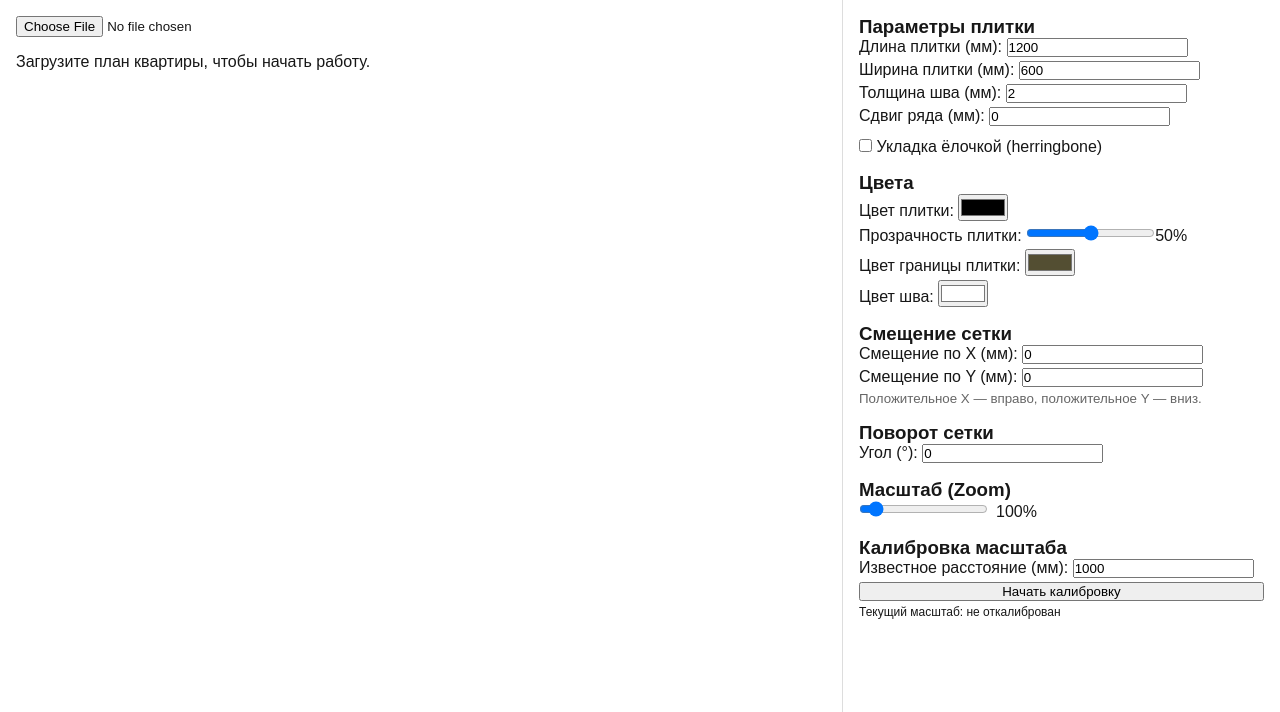
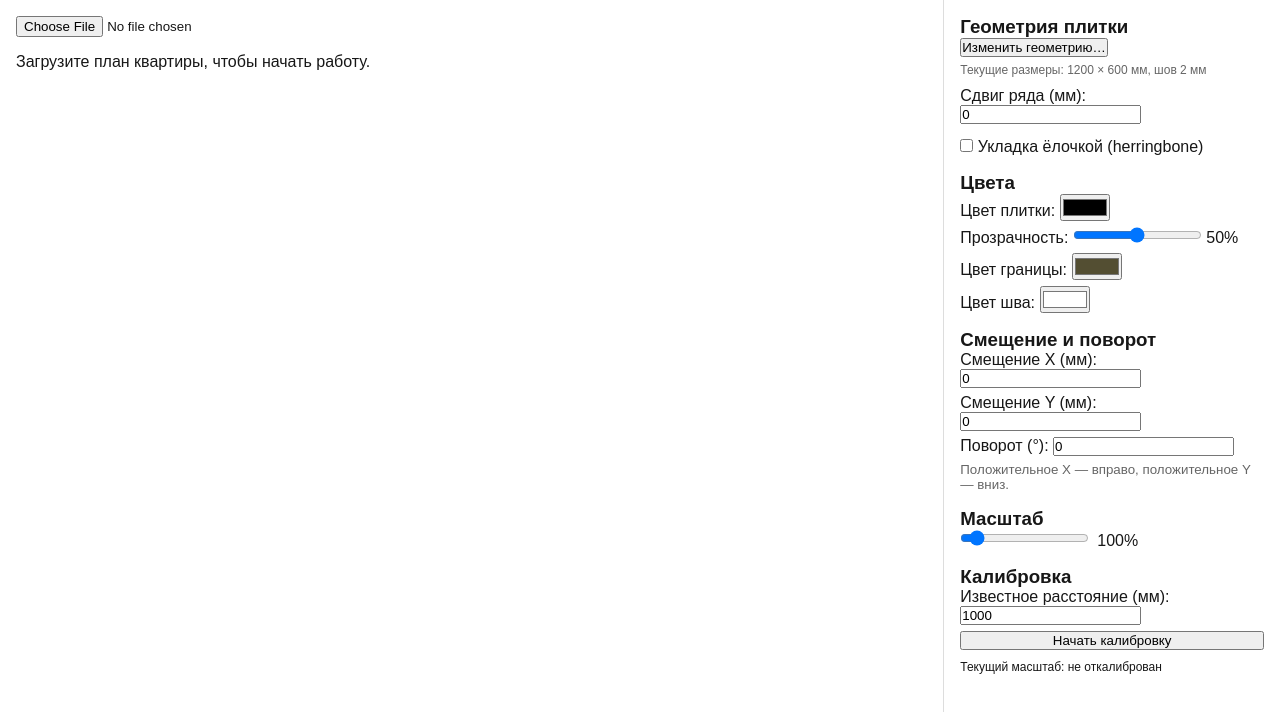
Before and after one commit to BuffonPLIT/tiles, a Next.js app: page / in a window 1280 px wide. Shown: the top 712 px of the page. Built offline with nearby package versions, Linux system fonts and the light colour scheme.

Commit message:
master: popup size

```diff
--- /dev/null
+++ b/src/app/components/PopupGeometryModal.js
@@ -0,0 +1,85 @@
+"use client";
+
+import React, { useState, useEffect } from "react";
+
+export default function PopupGeometryModal({
+  open,
+  onClose,
+  initialValues, // { tileWidthMm, tileLengthMm, groutMm }
+  onSave,
+}) {
+  const [values, setValues] = useState(initialValues);
+
+  useEffect(() => {
+    // eslint-disable-next-line react-hooks/set-state-in-effect
+    if (open) setValues(initialValues);
+  }, [open, initialValues]);
+
+  const update = (field, value) => {
+    setValues((prev) => ({
+      ...prev,
+      [field]: value,
+    }));
+  };
+
+  if (!open) return null;
+
+  return (
+    <div
+      style={{
+        position: "fixed",
+        inset: 0,
+        background: "rgba(0,0,0,0.45)",
+        display: "flex",
+        alignItems: "center",
+        justifyContent: "center",
+        zIndex: 9999,
+      }}
+    >
+      <div
+        style={{
+          background: "#fff",
+          padding: "20px 24px",
+          borderRadius: 12,
+          width: 350,
+          boxShadow: "0 4px 16px rgba(0,0,0,0.25)",
+          display: "flex",
+          flexDirection: "column",
+          gap: 12,
+        }}
+      >
+        <h3 style={{ margin: 0 }}>Геометрия плитки</h3>
+
+        <label>
+          Длина плитки (мм):{" "}
+          <input type="number" value={values.tileWidthMm} onChange={(e) => update("tileWidthMm", Number(e.target.value) || 0)} />
+        </label>
+
+        <label>
+          Ширина плитки (мм):{" "}
+          <input type="number" value={values.tileLengthMm} onChange={(e) => update("tileLengthMm", Number(e.target.value) || 0)} />
+        </label>
+
+        <label>
+          Толщина шва (мм): <input type="number" value={values.groutMm} onChange={(e) => update("groutMm", Number(e.target.value) || 0)} />
+        </label>
+
+        <div style={{ display: "flex", gap: 12, marginTop: 16 }}>
+          <button
+            style={{ flex: 1, padding: "8px 0" }}
+            onClick={() => {
+              onSave(values);
+              onClose();
+            }}
+          >
+            Сохранить
+          </button>
+
+          <button style={{ flex: 1, padding: "8px 0" }} onClick={onClose}>
+            Отмена
+          </button>
+        </div>
+      </div>
+    </div>
+  );
+}
--- a/src/app/components/Sidebar.js
+++ b/src/app/components/Sidebar.js
@@ -1,4 +1,7 @@
+"use client";
+
 import React, { useState, useEffect } from "react";
+import PopupGeometryModal from "./PopupGeometryModal";
 
 function Sidebar({
   tileSettings,
@@ -9,28 +12,30 @@ function Sidebar({
   onChangeKnownDistance,
   onStartCalibration,
   pxPerMm,
-  stats, // currently unused, but passed from parent
+  stats,
 }) {
-  // Local copy of tile settings for debounced updates
+  // Local copy of settings to reduce renders (debounced sync)
   const [localSettings, setLocalSettings] = useState(tileSettings);
 
-  // Sync local state when parent tileSettings change (e.g. after localStorage load)
+  // Modal state for geometry editing
+  const [isGeoModalOpen, setGeoModalOpen] = useState(false);
+
+  // Sync local state when parent tileSettings change (e.g. after loading from storage)
   useEffect(() => {
     setLocalSettings(tileSettings);
   }, [tileSettings]);
 
-  // Debounce: apply changes to parent after 700ms of inactivity
+  // Debounced propagation of changes to parent state (700ms delay)
   useEffect(() => {
     const timer = setTimeout(() => {
-      // avoid redundant update when local state just mirrors props
-      if (localSettings === tileSettings) return;
+      if (localSettings === tileSettings) return; // skip redundant sync
       onTileSettingsChange(localSettings);
     }, 700);
 
     return () => clearTimeout(timer);
   }, [localSettings, tileSettings, onTileSettingsChange]);
 
-  // Update helper
+  // Helper: update a single field in local state
   const update = (field, value) => {
     setLocalSettings((prev) => ({
       ...prev,
@@ -40,36 +45,37 @@ function Sidebar({
 
   return (
     <>
+      {/* Geometry popup */}
+      <PopupGeometryModal
+        open={isGeoModalOpen}
+        onClose={() => setGeoModalOpen(false)}
+        initialValues={{
+          tileWidthMm: localSettings.tileWidthMm,
+          tileLengthMm: localSettings.tileLengthMm,
+          groutMm: localSettings.groutMm,
+        }}
+        onSave={(newValues) => {
+          // Batch update for performance
+          setLocalSettings((prev) => ({
+            ...prev,
+            ...newValues,
+          }));
+        }}
+      />
+
+      {/* ============================= */}
+      {/*      TILE GEOMETRY (POPUP)    */}
+      {/* ============================= */}
       <section>
-        <h3>Параметры плитки</h3>
-        <div style={{ display: "flex", flexDirection: "column", gap: 4 }}>
-          <label>
-            Длина плитки (мм):{" "}
-            <input
-              type="number"
-              value={localSettings.tileWidthMm ?? ""}
-              onChange={(e) => update("tileWidthMm", e.target.value === "" ? 0 : Number(e.target.value))}
-            />
-          </label>
+        <h3>Геометрия плитки</h3>
 
-          <label>
-            Ширина плитки (мм):{" "}
-            <input
-              type="number"
-              value={localSettings.tileLengthMm ?? ""}
-              onChange={(e) => update("tileLengthMm", e.target.value === "" ? 0 : Number(e.target.value))}
-            />
-          </label>
+        <button onClick={() => setGeoModalOpen(true)}>Изменить геометрию…</button>
 
-          <label>
-            Толщина шва (мм):{" "}
-            <input
-              type="number"
-              value={localSettings.groutMm ?? ""}
-              onChange={(e) => update("groutMm", e.target.value === "" ? 0 : Number(e.target.value))}
-            />
-          </label>
+        <div style={{ marginTop: 6, fontSize: 12, color: "#666" }}>
+          Текущие размеры: {localSettings.tileWidthMm} × {localSettings.tileLengthMm} мм, шов {localSettings.groutMm} мм
+        </div>
 
+        <div style={{ display: "flex", flexDirection: "column", gap: 6, marginTop: 10 }}>
           <label>
             Сдвиг ряда (мм):{" "}
             <input
@@ -90,16 +96,19 @@ function Sidebar({
         </div>
       </section>
 
+      {/* ============================= */}
+      {/*            COLORS             */}
+      {/* ============================= */}
       <section>
         <h3>Цвета</h3>
-        <div style={{ display: "flex", flexDirection: "column", gap: 4 }}>
+        <div style={{ display: "flex", flexDirection: "column", gap: 6 }}>
           <label>
             Цвет плитки:{" "}
             <input type="color" value={localSettings.tileFillColor} onChange={(e) => update("tileFillColor", e.target.value)} />
           </label>
 
           <label>
-            Прозрачность плитки:{" "}
+            Прозрачность:{" "}
             <input
               type="range"
               min="0"
@@ -107,12 +116,12 @@ function Sidebar({
               step="0.05"
               value={localSettings.tileOpacity ?? 1}
               onChange={(e) => update("tileOpacity", Number(e.target.value))}
-            />
+            />{" "}
             {Math.round((localSettings.tileOpacity ?? 1) * 100)}%
           </label>
 
           <label>
-            Цвет границы плитки:{" "}
+            Цвет границы:{" "}
             <input type="color" value={localSettings.tileBorderColor} onChange={(e) => update("tileBorderColor", e.target.value)} />
           </label>
 
@@ -122,11 +131,14 @@ function Sidebar({
         </div>
       </section>
 
+      {/* ============================= */}
+      {/*         OFFSET & ROTATION     */}
+      {/* ============================= */}
       <section>
-        <h3>Смещение сетки</h3>
-        <div style={{ display: "flex", flexDirection: "column", gap: 4 }}>
+        <h3>Смещение и поворот</h3>
+        <div style={{ display: "flex", flexDirection: "column", gap: 6 }}>
           <label>
-            Смещение по X (мм):{" "}
+            Смещение X (мм):{" "}
             <input
               type="number"
               value={localSettings.patternOffsetMmX ?? 0}
@@ -135,7 +147,7 @@ function Sidebar({
           </label>
 
           <label>
-            Смещение по Y (мм):{" "}
+            Смещение Y (мм):{" "}
             <input
               type="number"
               value={localSettings.patternOffsetMmY ?? 0}
@@ -143,29 +155,32 @@ function Sidebar({
             />
           </label>
 
+          <label>
+            Поворот (°):{" "}
+            <input type="number" value={localSettings.rotationDeg} onChange={(e) => update("rotationDeg", Number(e.target.value) || 0)} />
+          </label>
+
           <small style={{ color: "#666" }}>Положительное X — вправо, положительное Y — вниз.</small>
         </div>
       </section>
 
+      {/* ============================= */}
+      {/*             ZOOM              */}
+      {/* ============================= */}
       <section>
-        <h3>Поворот сетки</h3>
-        <label>
-          Угол (°):{" "}
-          <input type="number" value={localSettings.rotationDeg} onChange={(e) => update("rotationDeg", Number(e.target.value) || 0)} />
-        </label>
-      </section>
-
-      <section>
-        <h3>Масштаб (Zoom)</h3>
+        <h3>Масштаб</h3>
         <div>
           <input type="range" min={0.25} max={10} step={0.05} value={zoom} onChange={(e) => onZoomChange(Number(e.target.value))} />
           <span style={{ marginLeft: 8 }}>{Math.round(zoom * 100)}%</span>
         </div>
       </section>
 
+      {/* ============================= */}
+      {/*         CALIBRATION          */}
+      {/* ============================= */}
       <section>
-        <h3>Калибровка масштаба</h3>
-        <div style={{ display: "flex", flexDirection: "column", gap: 4 }}>
+        <h3>Калибровка</h3>
+        <div style={{ display: "flex", flexDirection: "column", gap: 6 }}>
           <label>
             Известное расстояние (мм):{" "}
             <input type="number" value={calibration.knownDistanceMm} onChange={(e) => onChangeKnownDistance(Number(e.target.value) || 0)} />
@@ -174,9 +189,9 @@ function Sidebar({
           <button onClick={onStartCalibration}>
             {calibration.isCalibrating ? "Кликните по двум точкам на плане..." : "Начать калибровку"}
           </button>
+
+          <div style={{ marginTop: 4, fontSize: 12 }}>Текущий масштаб: {pxPerMm ? `${pxPerMm.toFixed(3)} px / мм` : "не откалиброван"}</div>
         </div>
-
-        <div style={{ marginTop: 4, fontSize: 12 }}>Текущий масштаб: {pxPerMm ? `${pxPerMm.toFixed(3)} px / мм` : "не откалиброван"}</div>
       </section>
     </>
   );
--- a/src/app/page.js
+++ b/src/app/page.js
@@ -86,7 +86,7 @@ export default function Page() {
       {/* LEFT SIDE */}
       <div
         style={{
-          flex: 2,
+          flex: 3,
           borderRight: "1px solid #ddd",
           padding: 16,
           overflow: "hidden",
```
